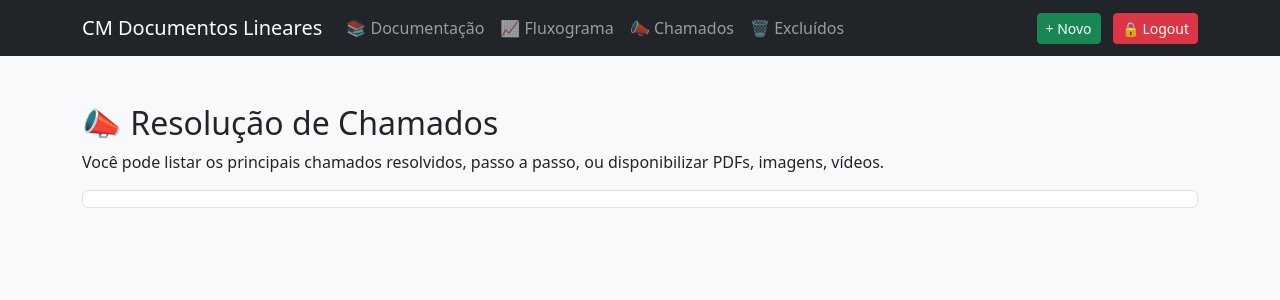
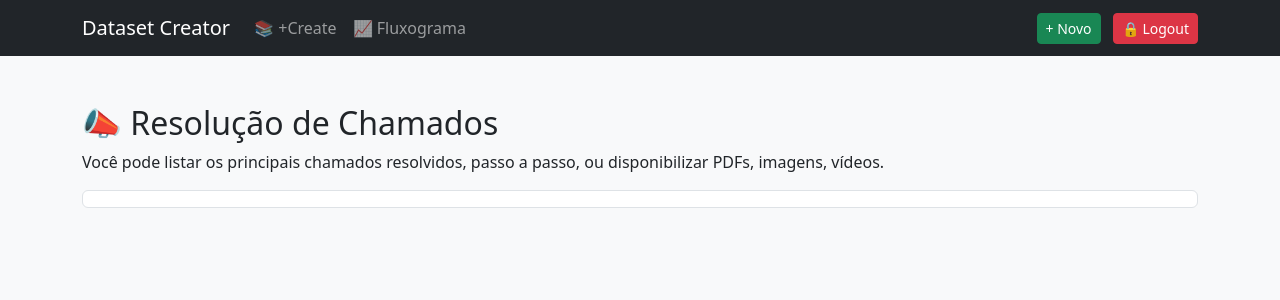
Before and after one commit to daikisuga/fullStack-project, a Flask app: page /chamados in a window 1280 px wide. Shown: the top 300 px of the page. Run offline with Flask 3, Linux system fonts and the light colour scheme.

Commit message:
modificação do navbar
Exclusão da necessidade de login,
ainda existe o sistema de login mas ficou obsoleto

```diff
--- a/app/config.py
+++ b/app/config.py
@@ -5,6 +5,3 @@ BASE_DIR = os.path.abspath(os.path.dirname(__file__))
 class Config:
     UPLOAD_FOLDER = os.path.join(BASE_DIR, '..', 'uploads')
     DEBUG = True
-    SECRET_KEY = 'INFORMATICA@CMti'
-    USERNAME = 'INFORMATICA'
-    PASSWORD = '@teste'
--- a/app/routes/routes.py
+++ b/app/routes/routes.py
@@ -114,7 +114,7 @@ def logout():
 
 # Criar novo tópico
 @upload_bp.route('/upload', methods=['GET', 'POST'])
-@login_required
+#@login_required
 def upload():
     if request.method == 'POST':
         titulo = request.form['titulo']
@@ -151,7 +151,7 @@ def upload():
 
 # Editar tópico
 @upload_bp.route('/edit/<id>', methods=['GET', 'POST'])
-@login_required
+#@login_required
 def edit(id):
     documentos = carregar_dados()
     doc = next((item for item in documentos if item['id'] == id), None)
@@ -191,7 +191,7 @@ def edit(id):
 
 # Deletar tópico
 @upload_bp.route('/delete/<id>', methods=['POST'])
-@login_required
+#@login_required
 def delete(id):
     documentos = carregar_dados()
     for doc in documentos:
@@ -202,7 +202,7 @@ def delete(id):
     return redirect('/')
 
 @upload_bp.route('/restaurar/<id>', methods=['POST'])
-@login_required
+#@login_required
 def restaurar(id):
     documentos = carregar_dados()
     for doc in documentos:
@@ -213,7 +213,7 @@ def restaurar(id):
     return redirect('/excluidos')
 
 @upload_bp.route('/excluidos')
-@login_required
+#@login_required
 def excluidos():
     documentos = carregar_dados()
     inativos = [doc for doc in documentos if doc['status'] == 'inativo']
--- a/app/templates/base.html
+++ b/app/templates/base.html
@@ -10,25 +10,17 @@
 <!-- Barra de navegação -->
 <nav class="navbar navbar-expand-lg navbar-dark bg-dark">
     <div class="container">
-        <a class="navbar-brand" href="/">CM Documentos Lineares</a>
+        <a class="navbar-brand" href="/">Dataset Creator</a>
 
         <div class="collapse navbar-collapse">
             <ul class="navbar-nav me-auto mb-2 mb-lg-0">
                 <li class="nav-item">
-                    <a href="/" class="nav-link">📚 Documentação</a>
+                    <a href="/" class="nav-link">📚 +Create</a>
                 </li>
                 <li class="nav-item">
                     <a href="/fluxograma" class="nav-link">📈 Fluxograma</a>
                 </li>
-                <li class="nav-item">
-                    <a href="/chamados" class="nav-link">📣 Chamados</a>
-                </li>
-                <li class="nav-item">
-                    <a class="nav-link" href="/excluidos">🗑️ Excluídos</a>
-                </li>
-
             </ul>
-
         </div>
 
         </navbar-collapse>
```
